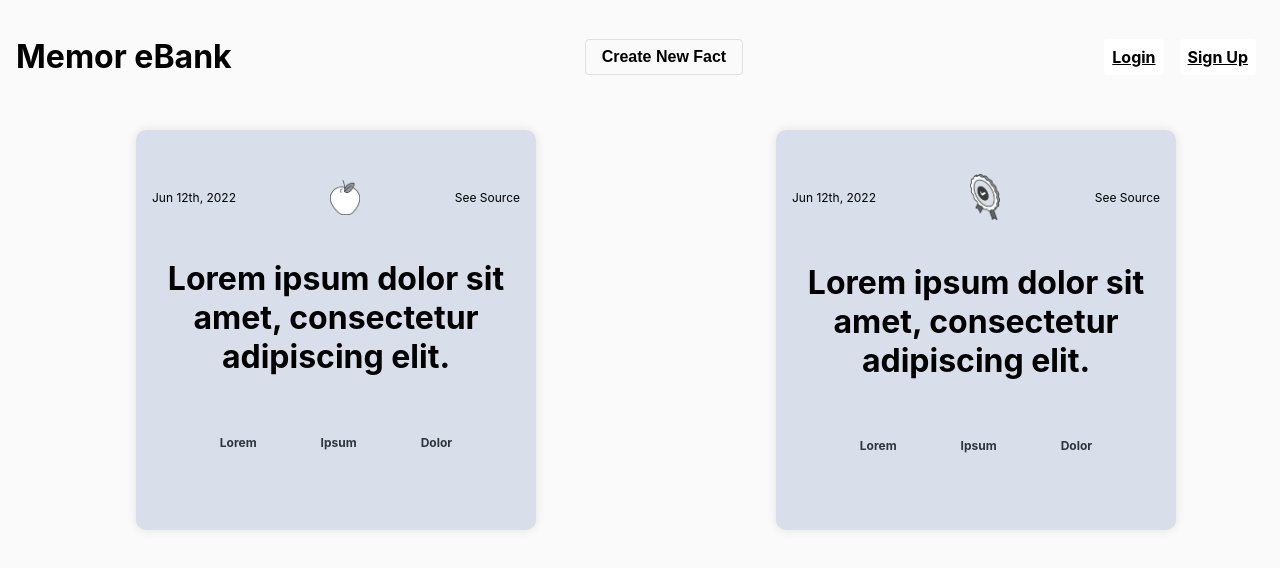
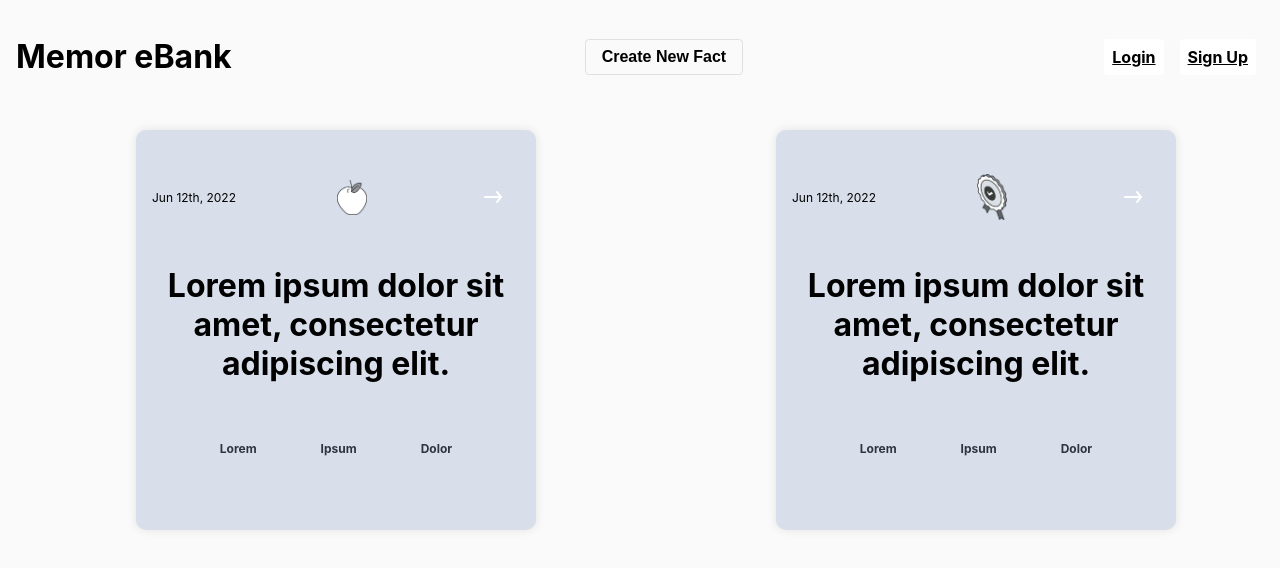
Before and after one commit to jallend1/memorebank, a React (Create React App) app: page / in a window 1280 px wide. Shown: the top 568 px of the page. Built offline with nearby package versions, Linux system fonts and the light colour scheme.

Commit message:
Adds arrow icon to Fact Card for clipping

```diff
--- a/src/Components/FactCard.jsx
+++ b/src/Components/FactCard.jsx
@@ -1,5 +1,6 @@
 import { useState } from 'react';
 import { format } from 'date-fns';
+import Arrow from '../assets/images/arrow.png';
 
 const FactCard = ({ title, tags, date, source, icon, filterFacts, id }) => {
   const [isCardFlipped, setIsCardFlipped] = useState(false);
@@ -19,7 +20,7 @@
               className="fact-card-icon"
               alt={icon.split('.')[0] + ' icon'}
             />
-            <p onClick={flipCard}>See Source</p>
+            <img src={Arrow} alt="Click to flip" onClick={flipCard} />
           </div>
           <div className="fact-card__body">
             <h2 className="fact-card__title">{title}</h2>
@@ -39,6 +40,12 @@
           </div>
         </div>
         <div className="fact-card-back">
+          <img
+            src={Arrow}
+            alt="Click to flip"
+            onClick={flipCard}
+            className="fact-card-flip"
+          />
           <h1 onClick={flipCard}>{source}</h1>
         </div>
       </div>
```
Also changed, not shown: src/assets/images/arrow.png (added).
